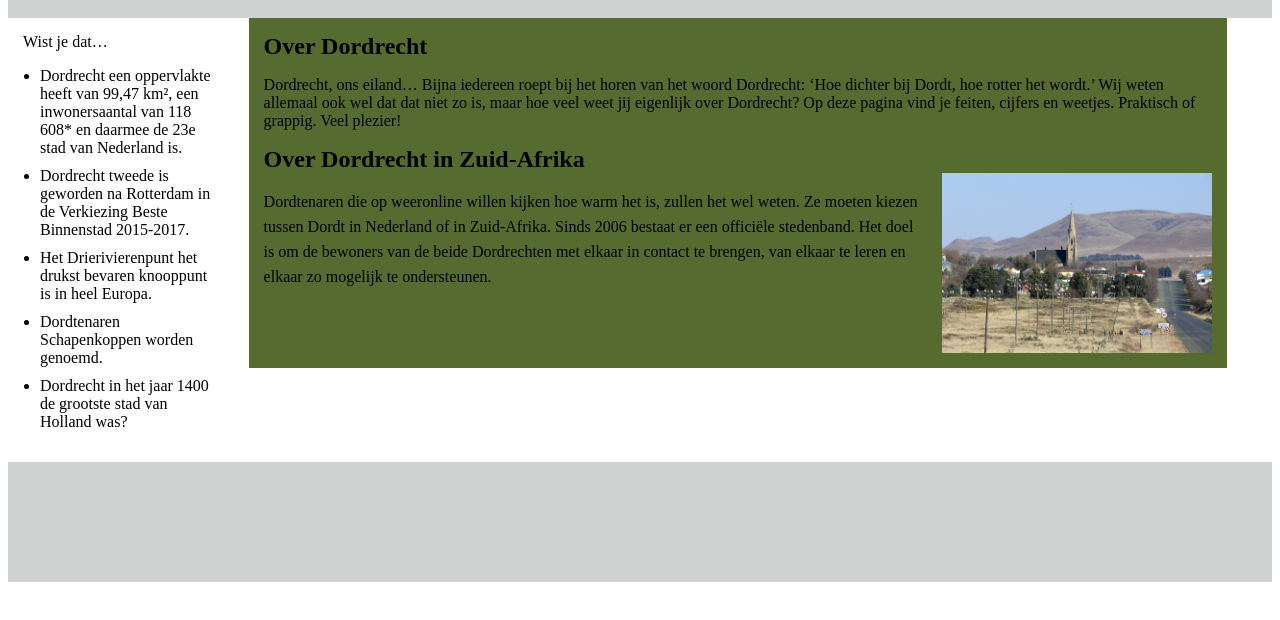
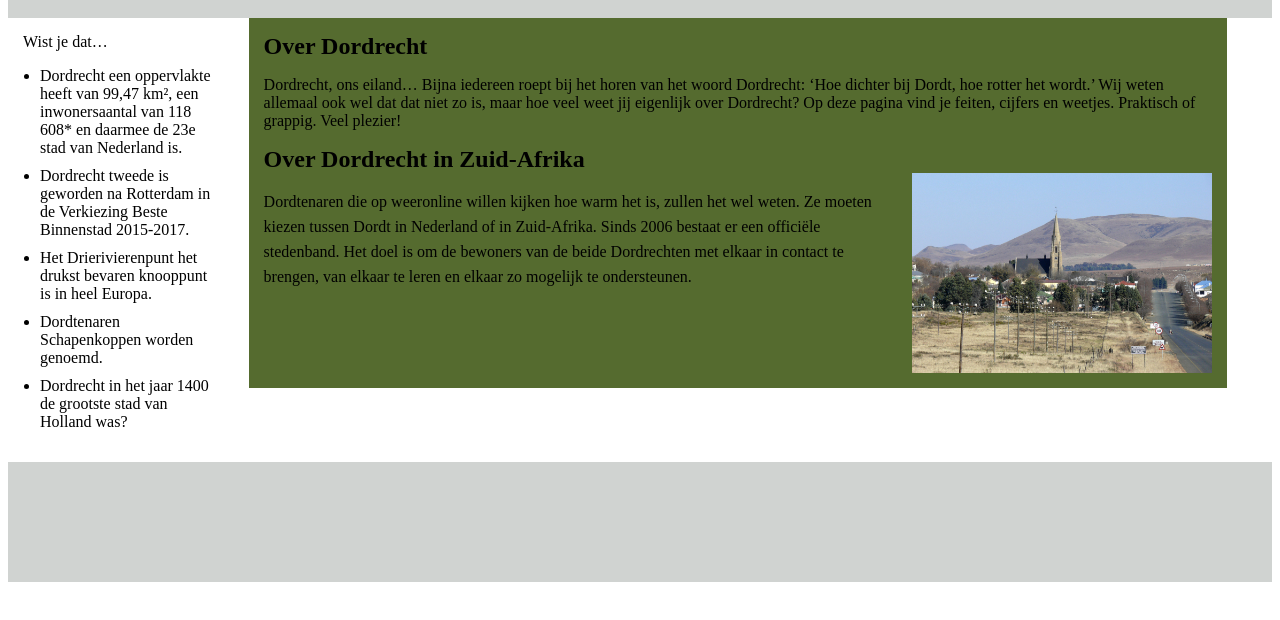
Before and after one commit to Nalyd078/NHA, a plain HTML site: page les18/index.html in a window 1280 px wide. Shown: the part 190-810 px from the top of the page. Drawn offline with Linux system fonts and the light colour scheme; a web font is replaced by a local one.

Commit message:
Add files via upload

```diff
--- a/les18/css/style.css
+++ b/les18/css/style.css
@@ -83,7 +83,7 @@ footer {
     }
 
     section > img {
-        width: 270px;
+        width: 300px;
         margin-left: 15px;
     }
 }
```
